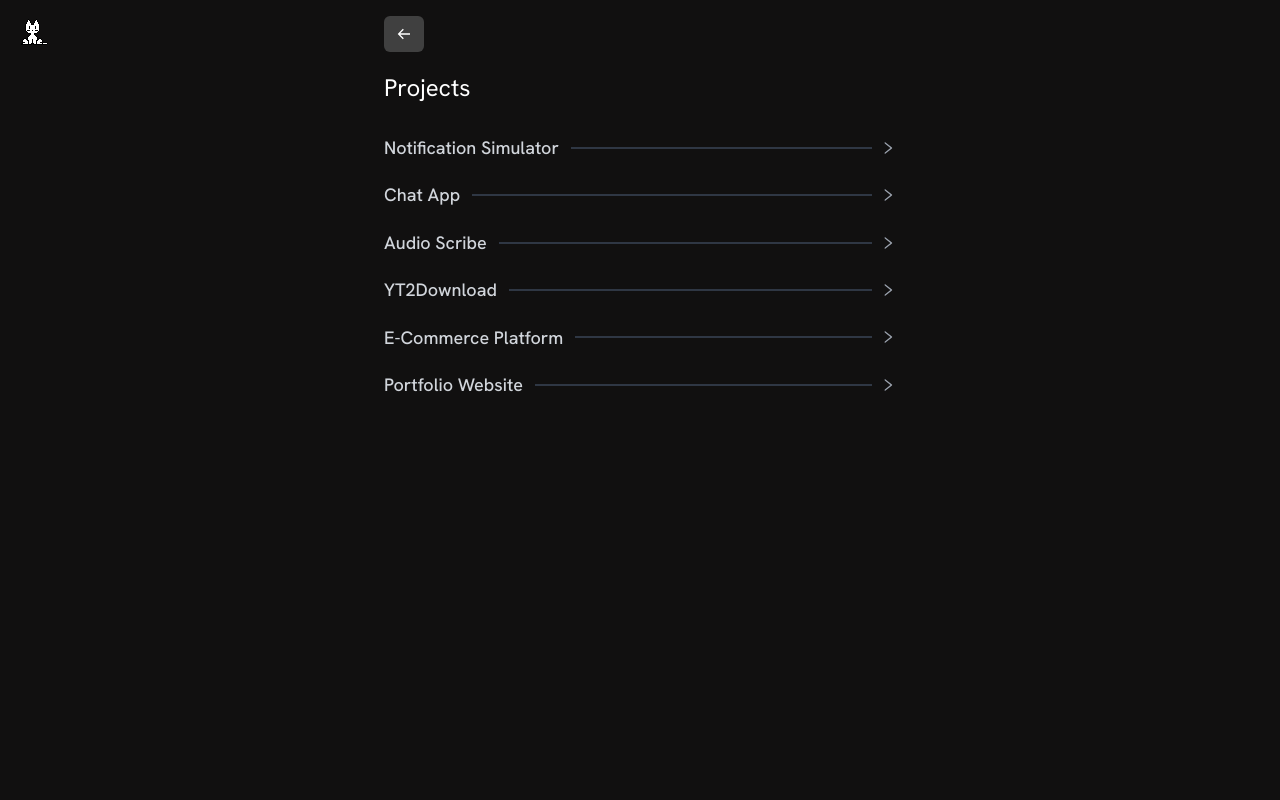
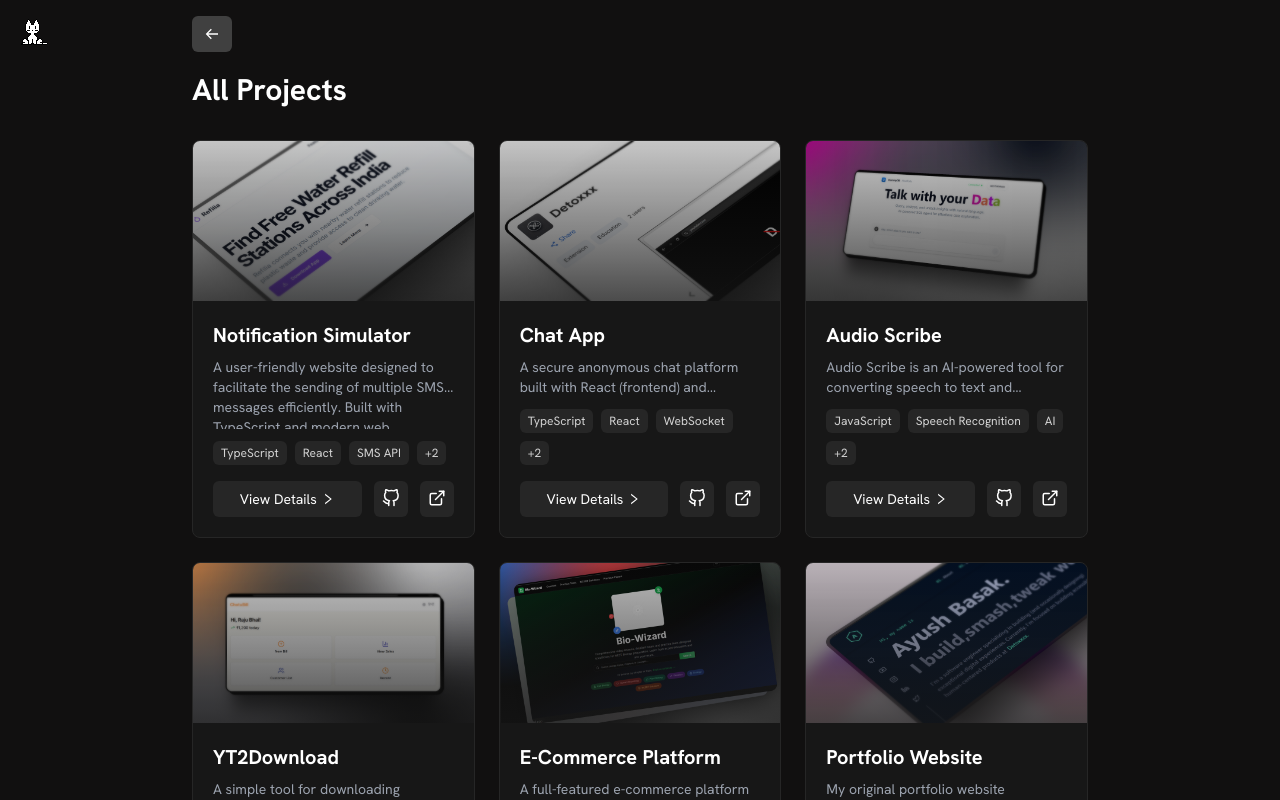
Before and after one commit to surendrakumar6350/portfolio, a Next.js app in the folder v3/: page /project in a window 1280 px wide. Shown: the top 800 px of the page. Built offline with nearby package versions, Linux system fonts and the light colour scheme.

Commit message:
refactor: enhance project display and layout in project pages

```diff
--- a/v3/app/page.tsx
+++ b/v3/app/page.tsx
@@ -228,34 +228,84 @@ export default function Home() {
         </div>
         <div className="w-full h-[1px] "></div>
         <WorkExperience />
-        <div className="mt-5">
+        <div className="mt-8">
           <div className="flex justify-between items-center">
-            <h1 className="text-2xl text-white mt-5 mb-5">Projects</h1>
-            <Link href="/project" className="text-neutral-500 hover:underline">
-              more
+            <h1 className="text-2xl text-white mb-6 font-bold">Featured Projects</h1>
+            <Link href="/project" className="text-neutral-500 hover:text-white transition-colors duration-200 text-sm flex items-center">
+              View all <AiOutlineRight className="ml-1" size={14} />
             </Link>
           </div>
+
+          <div className="grid grid-cols-1 md:grid-cols-2 gap-5">
+            {Projects.slice(0, 4).map((project) => (
+              <Link
+                className="group"
+                key={project.name.replace(" ", "-")}
+                href={`/project/${project.slug}`}
+              >
+                <article className="bg-neutral-900 rounded-lg overflow-hidden border border-neutral-800 hover:border-neutral-700 transition-all duration-300">
+                  <div className="relative h-40 w-full overflow-hidden">
+                    <div
+                      className="absolute inset-0 bg-cover bg-center"
+                      style={{
+                        backgroundImage: `url(${project.image.url})`,
+                        backgroundPosition: 'center',
+                        filter: 'brightness(0.7)',
+                        transition: 'transform 0.3s ease-in-out, filter 0.3s ease-in-out'
+                      }}
+                    ></div>
+                    <div className="absolute inset-0 bg-gradient-to-t from-neutral-900 to-transparent opacity-80"></div>
+                    <div className="absolute bottom-0 left-0 p-3 w-full">
+                      <h2 className="text-lg font-bold text-white truncate">{project.name}</h2>
+                    </div>
+                  </div>
+                  <div className="p-4">
+                    <p className="text-gray-400 text-sm line-clamp-2">{project.description}</p>
+                    <div className="mt-3 flex flex-wrap gap-2">
+                      {project.tags.slice(0, 3).map((tag) => (
+                        <span key={tag} className="text-xs bg-neutral-800 text-neutral-300 px-2 py-1 rounded-md">
+                          {tag}
+                        </span>
+                      ))}
+                      {project.tags.length > 3 && (
+                        <span className="text-xs bg-neutral-800 text-neutral-300 px-2 py-1 rounded-md">
+                          +{project.tags.length - 3}
+                        </span>
+                      )}
+                    </div>
+                  </div>
+                </article>
+              </Link>
+            ))}
+          </div>
+
+          <div className="mt-8 w-full">
+            <div className="flex justify-between items-center mb-4">
+              <h2 className="text-lg text-white font-semibold">More Projects</h2>
+            </div>
             <div className="flex flex-col">
-            {Projects.slice(0, 5).map((project) => (
+              {Projects.slice(4, 7).map((project) => (
                 <Link
                   className="proj group"
                   key={project.name.replace(" ", "-")}
                   href={`/project/${project.slug}`}
                 >
-                <article className="flex flex-row gap-0 items-center justify-between lg:justify-center mt-3 mb-3 w-full">
+                  <article className="flex flex-row gap-0 items-center justify-between mt-3 mb-3 w-full hover:bg-neutral-900/50 rounded-md p-3 transition-all duration-200">
                     <div className="flex flex-col justify-start opacity-100 flex-none shrink-0 h-auto relative whitespace-pre w-auto mr-3">
-                    <h1 className="text-lg font-medium leading-[1.3em] text-left text-gray-300 group-hover:text-white">
+                      <h1 className="text-base font-medium leading-[1.3em] text-left text-gray-300 group-hover:text-white">
                         {project.name}
                       </h1>
+                      <span className="text-xs text-gray-500">{project.tags.slice(0, 2).join(', ')}</span>
                     </div>
-                  <div className="w-full mr-2 border-y border-gray-700 rounded-2 transition duration-110 opacity-80 group-hover:border-white"></div>
+                    <div className="flex-grow mr-2 border-t border-gray-800 hidden md:block"></div>
                     <AiOutlineRight
                       className="text-gray-400 transition-all duration-[110ms] group-hover:text-white h-4 w-4 shrink-0"
-                    size={20}
+                      size={16}
                     />
                   </article>
                 </Link>
               ))}
+            </div>
           </div>
         </div>
         <Hackathons />
--- a/v3/app/project/page.tsx
+++ b/v3/app/project/page.tsx
@@ -1,35 +1,94 @@
 import Link from "next/link";
 import { AiOutlineRight } from "react-icons/ai";
+import { FiGithub, FiExternalLink } from "react-icons/fi";
 import { Projects } from "@/constants";
 import BackButton from "@/components/shared/back";
+import { upperFirst } from "@/utils/uppercase";
+import Image from "next/image";
 
 export default function Project() {
   return (
     <main className="min-h-screen container items-center justify-center flex-col">
-      <div className="flex md:mt-4 flex-col max-w-[512px] mx-auto p-5 lg:p-0">
+      <div className="flex md:mt-4 flex-col max-w-4xl mx-auto p-5 lg:p-0">
         <div className="container">
           <BackButton />
-          <h1 className="text-2xl text-white mt-5 mb-5">Projects</h1>
-          <div className="flex flex-col">
+          <div className="flex items-center justify-between mt-5 mb-8">
+            <h1 className="text-3xl text-white font-bold">All Projects</h1>
+          </div>
+
+          <div className="grid grid-cols-1 md:grid-cols-2 lg:grid-cols-3 gap-6 mb-12">
             {Projects.map((project) => (
-              <Link
-                className="proj group"
+              <div
                 key={project.name.replace(" ", "-")}
-                href={`/project/${project.slug}`}
+                className="bg-neutral-900 rounded-lg overflow-hidden border border-neutral-800 hover:border-neutral-700 transition-all duration-300 flex flex-col h-full"
               >
-                <article className="flex flex-row gap-0 items-center justify-between lg:justify-center mt-3 mb-3 w-full">
-                  <div className="flex flex-col justify-start opacity-100 flex-none shrink-0 h-auto relative whitespace-pre w-auto mr-3">
-                    <h1 className="text-lg font-medium leading-[1.3em] text-left text-gray-300 group-hover:text-white">
-                      {project.name}
-                    </h1>
+                <div className="relative h-40 w-full overflow-hidden">
+                  <div
+                    className="absolute inset-0 bg-cover bg-center"
+                    style={{
+                      backgroundImage: `url(${project.image.url})`,
+                      backgroundPosition: 'center',
+                      filter: 'brightness(0.8)',
+                      transition: 'transform 0.3s ease-in-out, filter 0.3s ease-in-out'
+                    }}
+                  ></div>
+                  <div className="absolute inset-0 bg-gradient-to-t from-neutral-900 to-transparent opacity-70"></div>
+                </div>
+
+                <div className="p-5 flex-grow flex flex-col">
+                  <h2 className="text-xl font-bold text-white mb-2">{project.name}</h2>
+                  <p className="text-gray-400 text-sm line-clamp-2 mb-3 flex-grow">{project.description}</p>
+
+                  <div className="flex flex-wrap gap-2 mb-4">
+                    {project.tags.slice(0, 3).map((tag) => (
+                      <span
+                        key={tag}
+                        className="text-xs bg-neutral-800 text-neutral-300 px-2 py-1 rounded-md"
+                      >
+                        {upperFirst(tag)}
+                      </span>
+                    ))}
+                    {project.tags.length > 3 && (
+                      <span className="text-xs bg-neutral-800 text-neutral-300 px-2 py-1 rounded-md">
+                        +{project.tags.length - 3}
+                      </span>
+                    )}
                   </div>
-                  <div className="w-full mr-2 border-y border-gray-700 rounded-2 transition duration-110 opacity-80 group-hover:border-white"></div>
-                  <AiOutlineRight
-                    className="text-gray-400 transition-all duration-[110ms] group-hover:text-white h-4 w-4 shrink-0"
-                    size={20}
-                  />
-                </article>
-              </Link>
+
+                  <div className="flex gap-3 mt-auto">
+                    <Link
+                      href={`/project/${project.slug}`}
+                      className="flex-grow bg-neutral-800 hover:bg-neutral-700 text-white text-sm py-2 px-3 rounded-md flex items-center justify-center transition-all duration-200"
+                    >
+                      View Details <AiOutlineRight className="ml-1" size={14} />
+                    </Link>
+
+                    {project.urls.githubUrl && (
+                      <a
+                        href={project.urls.githubUrl}
+                        target="_blank"
+                        rel="noreferrer"
+                        className="bg-neutral-800 hover:bg-neutral-700 text-white p-2 rounded-md transition-all duration-200"
+                        aria-label="GitHub Repository"
+                      >
+                        <FiGithub size={18} />
+                      </a>
+                    )}
+
+                    {project.urls.liveUrl && (
+                      <a
+                        href={project.urls.liveUrl}
+                        target="_blank"
+                        rel="noreferrer"
+                        className="bg-neutral-800 hover:bg-neutral-700 text-white p-2 rounded-md transition-all duration-200"
+                        aria-label="Live Demo"
+                      >
+                        <FiExternalLink size={18} />
+                      </a>
+                    )}
+                  </div>
+                </div>
+              </div>
             ))}
           </div>
         </div>
```
Also changed, not shown: v3/app/project/[name]/page.tsx (+56 -30 lines). Lines whose indentation alone changed are shown as unchanged.
